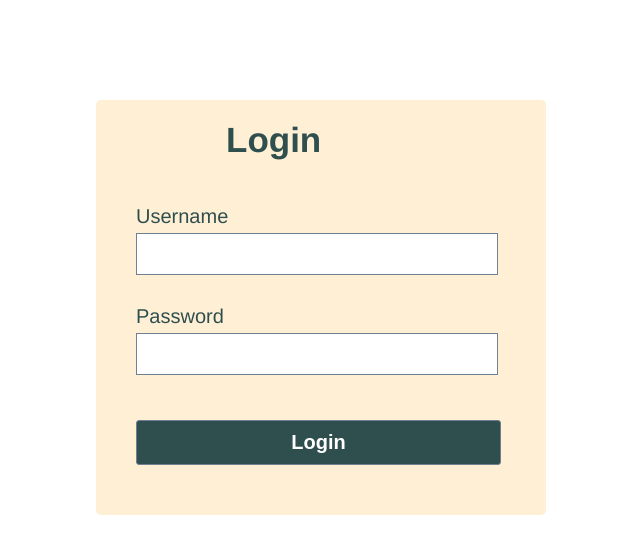
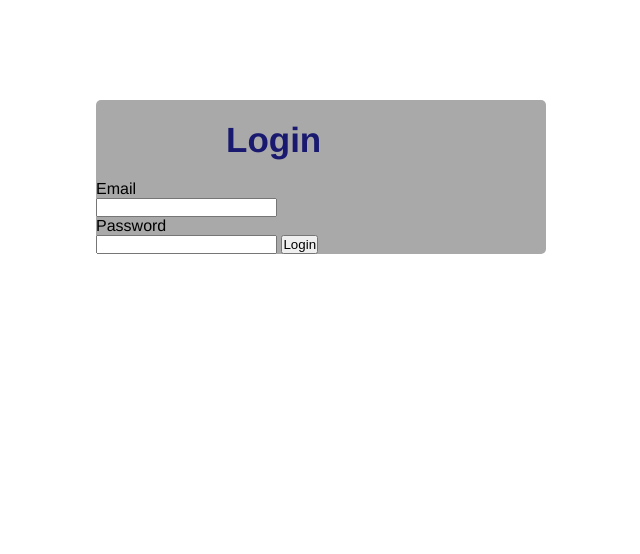
Before and after one commit to nessily/design-proj, a Django app: page / in a window 1280 px wide. Shown: the top 554 px of the page, without its empty margins (319-959 px from the left). Run offline with Django 3.2, Linux system fonts and the light colour scheme; data that the repository does not hold is empty; some libraries are stand-ins or nearby versions.

Commit message:
latest commit

```diff
--- a/templates/Home.html
+++ b/templates/Home.html
@@ -7,6 +7,7 @@
     <title>Turtle Project</title>
 </head>
 <body>
+    {% csrf_token %}
 <H1>
 Database Test:
     </H1>
@@ -22,5 +23,10 @@
         Day is <b>{{ day }}</b>
     </p>
 <br>
+<form action="/login/" method="post">
+    {% csrf_token %}
+    <input type="submit" value="LogOut">
+
+</form>
 </body>
 </html>
--- a/templates/Login.html
+++ b/templates/Login.html
@@ -5,7 +5,9 @@
     <meta charset="UTF-8">
     <meta name="viewport" content="width=device-width, initial-scale=1">
     <title>Login Page</title>
-        <style type ="text/css">
+    <script src="https://www.gstatic.com/firebasejs/8.2.6/firebase-app.js"></script>
+    <script src="https://www.gstatic.com/firebasejs/8.2.6/firebase-auth.js"></script>
+    <style type ="text/css">
     *{
         padding:0;
         margin: 0;
@@ -23,21 +25,21 @@
         margin-top: 100px;
         width: 450px;
         height:auto;
-        background:papayawhip;
+        background-color:darkgrey;
         border-radius: 5px;
     }
     .label{
         padding: 20px 130px;
         font-size: 35px;
         font-weight: bold;
-        color:darkslategrey;
+        color:midnightblue;
     }
     .LoginForm{
         padding: 20px 40px;
     }
     .LoginForm .font{
         font-size: 20px;
-        color:darkslategrey;
+        color:midnightblue;
         margin: 5px 0;
     }
     .LoginForm input{
@@ -85,64 +87,16 @@
 </style>
 </head>
 <body>
-    <div class="container">
+    <form action="/home/" method="post">
+    {% csrf_token %}
+    <div id="loginDiv" class="container">
         <h1 class="label">Login</h1>
-        <form class="LoginForm" action="Home.html" method="GET" name="form" onsubmit="return validated()">
-            <div class ="font">Username</div>
-            <input autocomplete="off" type="text" name="" id="user">
-            <div id="user_error">Wrong Username</div>
+            <div class ="font">Email</div>
+            <input type="email" class="input" name="email" id="email">
             <div class="font font2">Password</div>
-            <input type="password" name="" id="pass">
-            <div id="pass_error">Wrong Password</div>
-            <button type="submit">Login</button>
-        </form>
+            <input type="password" class="input" name="password" id="password">
+            <input type="submit" value="Login">
     </div>
-<script>
-database=firebase.database()
-username = database.child('User').child('username').get().val()
-password = database.child('User').child('password').get().val()
-
-var user = document.getElementById("user").value;
-var pass = document.getElementById("pass").value;
-
-var user_error = document.getElementById('user_error');
-var pass_error = document.getElementById('pass_error');
-
-//user.addEventListener('textInput',user_Verify);
-//pass.addEventListener('textInput',pass_Verify);
-
-
-function validated(){
-
-        if (username != user){
-        username.style.border = "1px solid red";
-        user_error.style.display = "block";
-        username.focus();
-        return false;
-
-    }
-        if (password != pass){
-        password.style.border = "1px solid red";
-        pass_error.style.display = "block";
-        password.focus();
-        return false;
-
-    }
-}
-function user_Verify(){
-    if (username = user){
-        username.style.border = "1px solid silver";
-        user_error.style.display = "none";
-        return true;
-    }
-}
-function pass_Verify(){
-    if (password = pass){
-        password.style.border = "1px solid silver";
-        pass_error.style.display = "none";
-        return true;
-    }
-}
-    </script>
+</form>
 </body>
 </html>
--- a/turtles_proj/urls.py
+++ b/turtles_proj/urls.py
@@ -21,5 +21,6 @@
 urlpatterns = [
     path('admin/', admin.site.urls),
     path('', login),
-    path('Home.html/', home),
+    path('home/', home),
+    path('login/', login),
 ]
--- a/turtles_proj/views.py
+++ b/turtles_proj/views.py
@@ -15,7 +15,7 @@
     "measurementId": "G-K5JR3QVYWB"
 }
 firebase=pyrebase.initialize_app(config)
-authe = firebase.auth()
+auth = firebase.auth()
 database=firebase.database()
 
 #Using data from firebase, return values to html file displayed on web page
@@ -23,8 +23,11 @@
     day = database.child('Data').child('day').get().val()
     idn = database.child('Data').child('idn').get().val()
     projectname = database.child('Data').child('projectname').get().val()
+
+    email = request.POST.get('email')
+    password = request.POST.get('password')
+    user = auth.sign_in_with_email_and_password(email,password)
+
     return render(request,"Home.html",{"day":day,"idn":idn,"projectname":projectname })
 def login (request):
-    username = database.child('User').child('username').get().val()
-    password = database.child('User').child('password').get().val()
-    return render(request,"Login.html",{"username":username,"password":password })
+    return render(request,"Login.html")
```
Also changed, not shown: templates/LoginForm.js (deleted).
